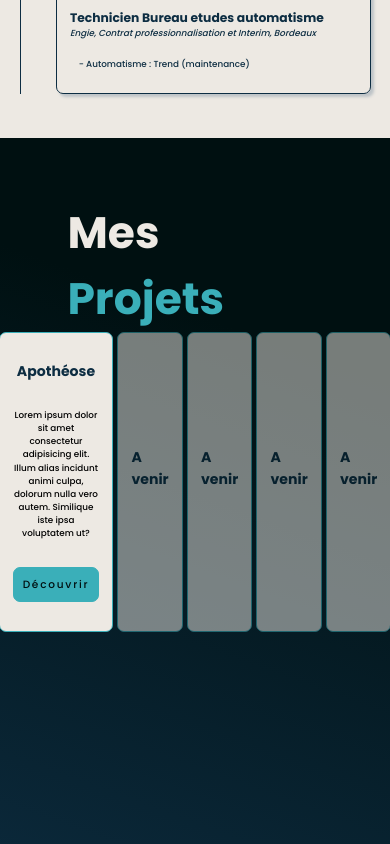
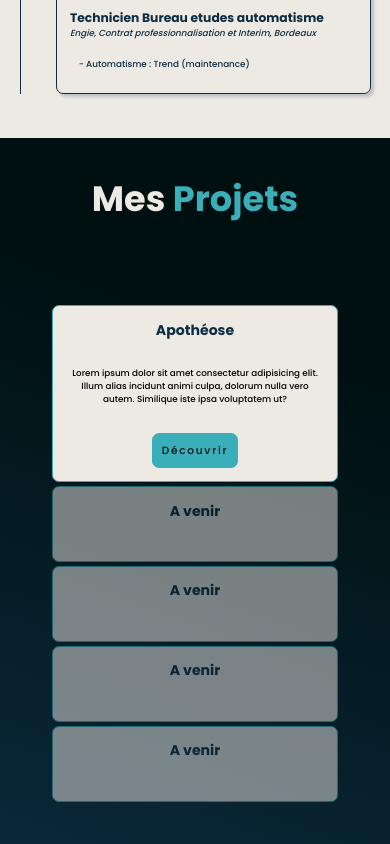
Before and after one commit to RomainVicidomini/Portfolio-VicidominiRomain, a React (Vite) app: page / in a window 390 px wide. Shown: the part 3420-4264 px from the top of the page. Built offline with nearby package versions, Linux system fonts and the light colour scheme.

Commit message:
responsive projects

```diff
--- a/src/components/Projects/Projects.tsx
+++ b/src/components/Projects/Projects.tsx
@@ -14,7 +14,6 @@ function Projects() {
               key={projet.id}
               className="projects__card-container"
               style={{
-                flex: projet.isEncours ? '3' : '1',
                 opacity: projet.isEncours ? '1' : '0.5',
               }}
             >
@@ -26,7 +25,7 @@ function Projects() {
                 }}
                 type="button"
               >
-                Découvrir
+                {projet.isEncours ? 'Découvrir' : 'A venir'}
               </button>
             </div>
           ))}
--- a/src/components/Projects/projects.scss
+++ b/src/components/Projects/projects.scss
@@ -66,10 +66,38 @@
       background-color: $color;
       border-radius: 0.8rem;
       transition: 0.5s ease-in-out;
-      //flex: 1;
-      //&:hover{
-      //  flex: 3;
-      //  cursor:pointer;
-      //}
+      flex:1;
+      &:hover{
+        flex: 3;
+        cursor:pointer;
+      }
     }
 }
+
+@media (max-width:1200px){
+  .projects {
+    padding: 1rem 3% 1rem 3%;
+  }
+}
+
+@media (max-width:768px){
+  .projects{
+  padding: 2rem 2% 2rem;
+
+  }
+}
+
+@media (max-width:425px){
+
+  .projects{
+    &__title{
+      font-size: 4rem;
+    }
+    &__gallery{
+      flex-direction: column;
+    }
+    &__card-container{
+      flex:1;
+    }
+  }
+}
```
